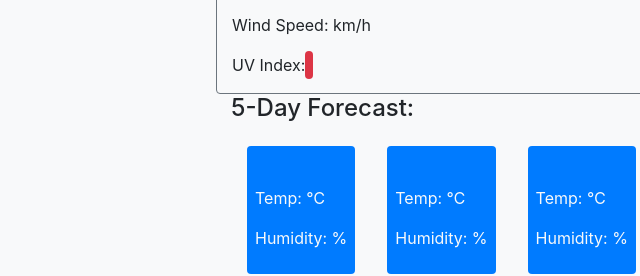
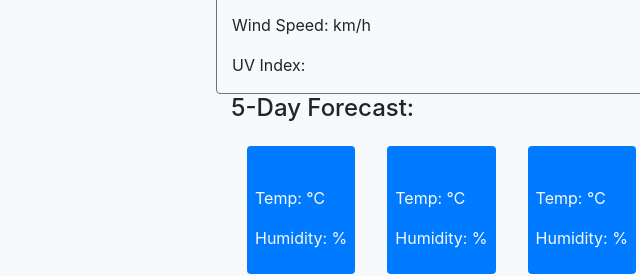
Before and after one commit to Mohammad-Pishdar/Weather-Dashboard, a plain HTML site: page index.html in a window 1280 px wide. Shown: the part 196-472 px from the top of the page, 159-799 px from the left. Drawn offline with nearby package versions, Linux system fonts and the light colour scheme; no server answers.

Commit message:
minor html changes

```diff
--- a/index.html
+++ b/index.html
@@ -44,7 +44,7 @@
                     <p>Temperature: <span class="temperature-span"></span> &#8451;</p>
                     <p>Humidity: <span class="humidity-span"></span>%</p>
                     <p>Wind Speed: <span class="windSpeedSpan"></span> km/h</p>
-                    <p>UV Index: <span class="currentUvIndexSpan p-1 rounded bg-success bg-danger bg-warning"></span>
+                    <p>UV Index: <span class="currentUvIndexSpan p-1 rounded"></span>
                     </p>
                 </div>
                 <div class="container">
```
